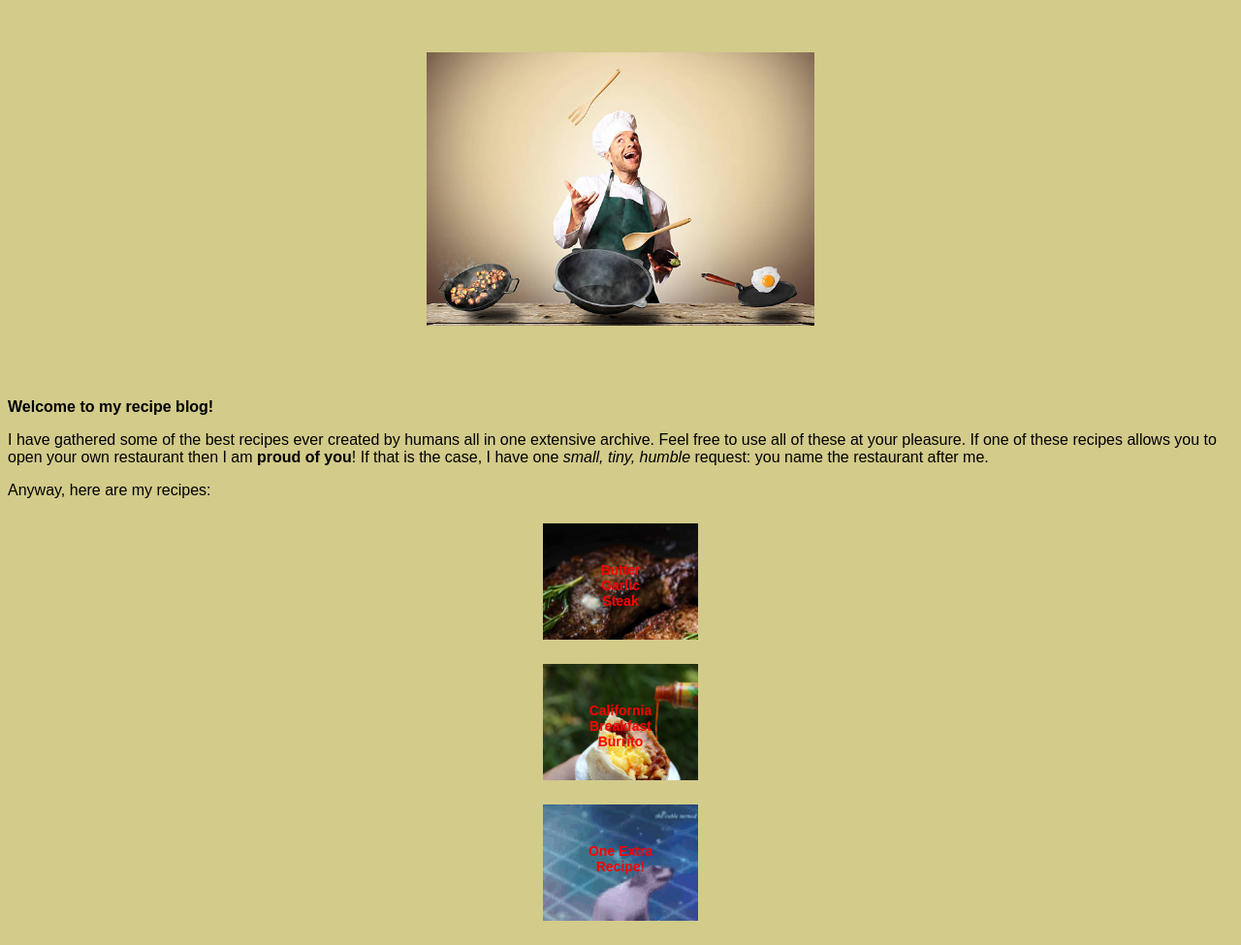
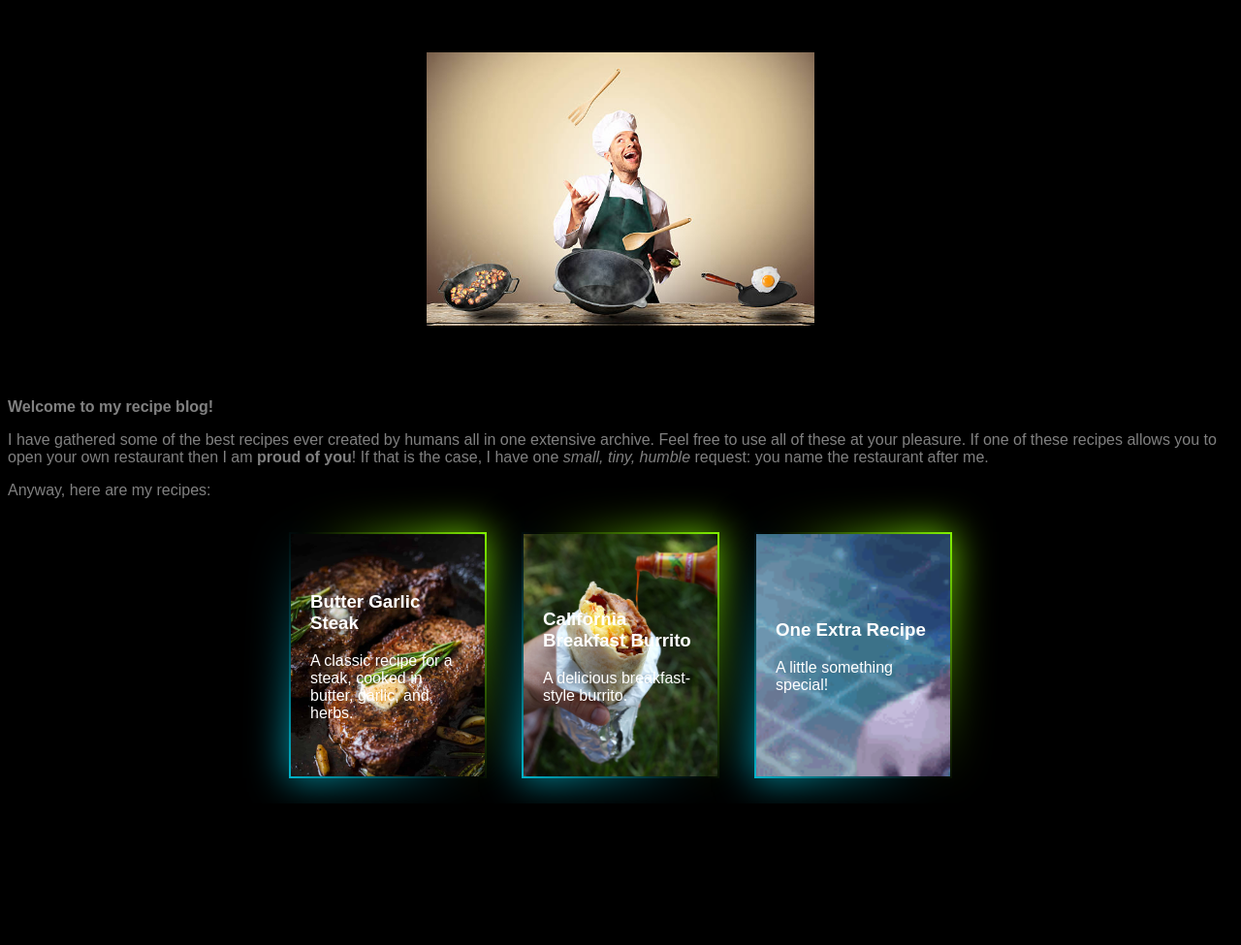
Before and after one commit to copaiement/odin-recipes, a plain HTML site: page index.html in a window 1280 px wide. Shown: the part 65-1040 px from the top of the page at 97% size. After the commit the page ends 894 px from the top, so only its background shows below. Drawn offline with Linux system fonts and the light colour scheme.

Commit message:
Add super cool glowing box CSS effects to all pages

```diff
--- a/index.html
+++ b/index.html
@@ -19,9 +19,30 @@
         restaurant after me.
     </p>
     <p>Anyway, here are my recipes:</p>
-    <a class="button-link" id="steak" href="./recipes/butter-garlic-steak.html">Butter Garlic Steak</a>
-    <a class="button-link" id="cali-bb" href="./recipes/cali-breakfast-burrito.html">California Breakfast Burrito</a>
-    <a class="button-link" id="extra" href="./recipes/extra.html">One Extra Recipe!</a>
 
+    <div class="container">
+        <a class="box" id="steak" href="./recipes/butter-garlic-steak.html">
+            <div class="content">
+                <h3>Butter Garlic Steak</h3>
+                <p>A classic recipe for a steak,
+                    cooked in butter, garlic, and herbs.
+                </p>
+            </div>
+        </a>
+        <a class="box" id="cali-bb" href="./recipes/cali-breakfast-burrito.html">
+            <div class="content">
+                <h3>California Breakfast Burrito</h3>
+                <p>A delicious breakfast-style burrito.
+                </p>
+            </div>
+        </a>
+        <a class="box" id="extra" href="./recipes/extra.html">
+            <div class="content">
+                <h3>One Extra Recipe</h3>
+                <p>A little something special!
+                </p>
+            </div>
+        </a>
+    </div>
 </body>
 </html>
--- a/style.css
+++ b/style.css
@@ -1,15 +1,21 @@
 /* style.css */
 
+html{
+    box-sizing: border-box;
+}
+
 body{
-    background-color: rgb(211, 203, 138);
+    background-color: black;
     font-family: Arial, Helvetica, sans-serif;
+    color: gray;
+
 }
 
 .header{
     background-color: rgb(211, 149, 138);
     text-align: center;
     font-size: 24px;
-
+    color: black;
 }
 
 .paragraph-header{
@@ -26,39 +32,84 @@ body{
 
 }
 
-.button-link{
-    text-align: center;
-    color: red;
-    background-color: aquamarine;
-    border: none;
-    padding: 40px;
-    text-decoration: dotted;
-    display: block;
-    font-size: 14px;
-    font-weight: bold;
-    cursor: pointer;
-    margin: 25px;
-    margin-left: auto;
-    margin-right: auto;
-    width: 80px;
-    height: 40px;
+.container{
+    display: flex;
+    flex-direction: row;
+    justify-content: center;
 }
 
-.button-link#steak{
+.box{
+    position: relative;
+    width: 200px;
+    height: 250px;
+    display: flex;
+    justify-content: center;
+    align-items: center;
+    background-color: gray;
+    margin: 20px;
+}
+
+.box#steak{
     background-image: url(./images/bg-steak.jpg);
     background-size: 200px;
 }
 
-.button-link#cali-bb{
+.box#cali-bb{
     background-image: url(./images/cali-bb.jpg);
     background-size: 200px;
 }
 
-.button-link#extra{
+.box#extra{
     background-image: url(./images/dancing-dog.gif);
-    background-size: 200px;
+    background-size: 400px;
 }
 
-.button-link:hover{
-    color: yellow;
+.box#home{
+    background-image: url(./images/chef.jpg);
+    background-size: 400px;
 }
+
+.box:before{
+    content: '';
+    position: absolute;
+    top: -2px;
+    left: -2px;
+    right: -2px;
+    bottom: -2px;
+    background-color: white;
+    z-index: -1;
+}
+
+.box:after{
+    content: '';
+    position: absolute;
+    top: -2px;
+    left: -2px;
+    right: -2px;
+    bottom: -2px;
+    background-color: white;
+    z-index: -1;
+    filter: blur(20px);
+}
+
+.box:before,
+.box:after{
+    background: linear-gradient(235deg,#89ff00,black,#00bcd4);
+}
+
+.box:link{
+    text-decoration: none;
+}
+
+.box:hover,
+.box:hover:before,
+.box:hover:after{
+    background: white;
+    cursor: pointer;
+}
+
+.content{
+    padding: 20px;
+    box-sizing: border-box;
+    color: #fff;
+}
```
Also changed, not shown: recipes/butter-garlic-steak.html (+8 -1 lines), recipes/cali-breakfast-burrito.html (+8 -1 lines), recipes/extra.html (+8 -1 lines).
